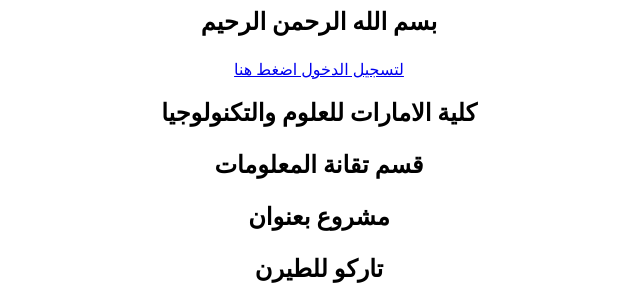
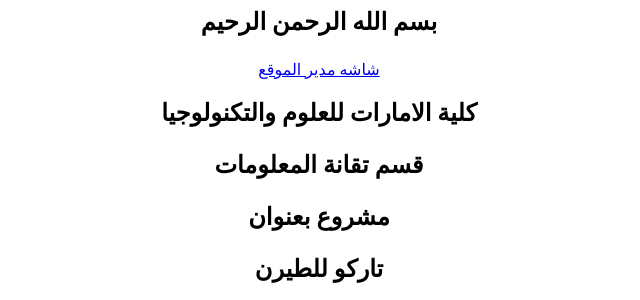
Before and after one commit to atiflovely999/m, a PHP site: page / in a window 1280 px wide. Shown: the top 300 px of the page, without its empty margins (321-961 px from the left). Run offline with PHP 8.4, Linux system fonts and the light colour scheme.

Commit message:
Update index.php

```diff
--- a/index.php
+++ b/index.php
@@ -8,7 +8,7 @@
 <div id="hedar">
 <p><h2>بسم الله الرحمن الرحيم </p></h2>
     <center>
-    <a href="admin.php">لتسجيل الدخول اضغط هنا </a>
+    <a href="admin.php">شاشه مدير الموقع </a>
       </center>
 <p><h2> كلية الامارات للعلوم والتكنولوجيا</p></h2>
 <p><h2> قسم تقانة المعلومات </p></h2>
```
